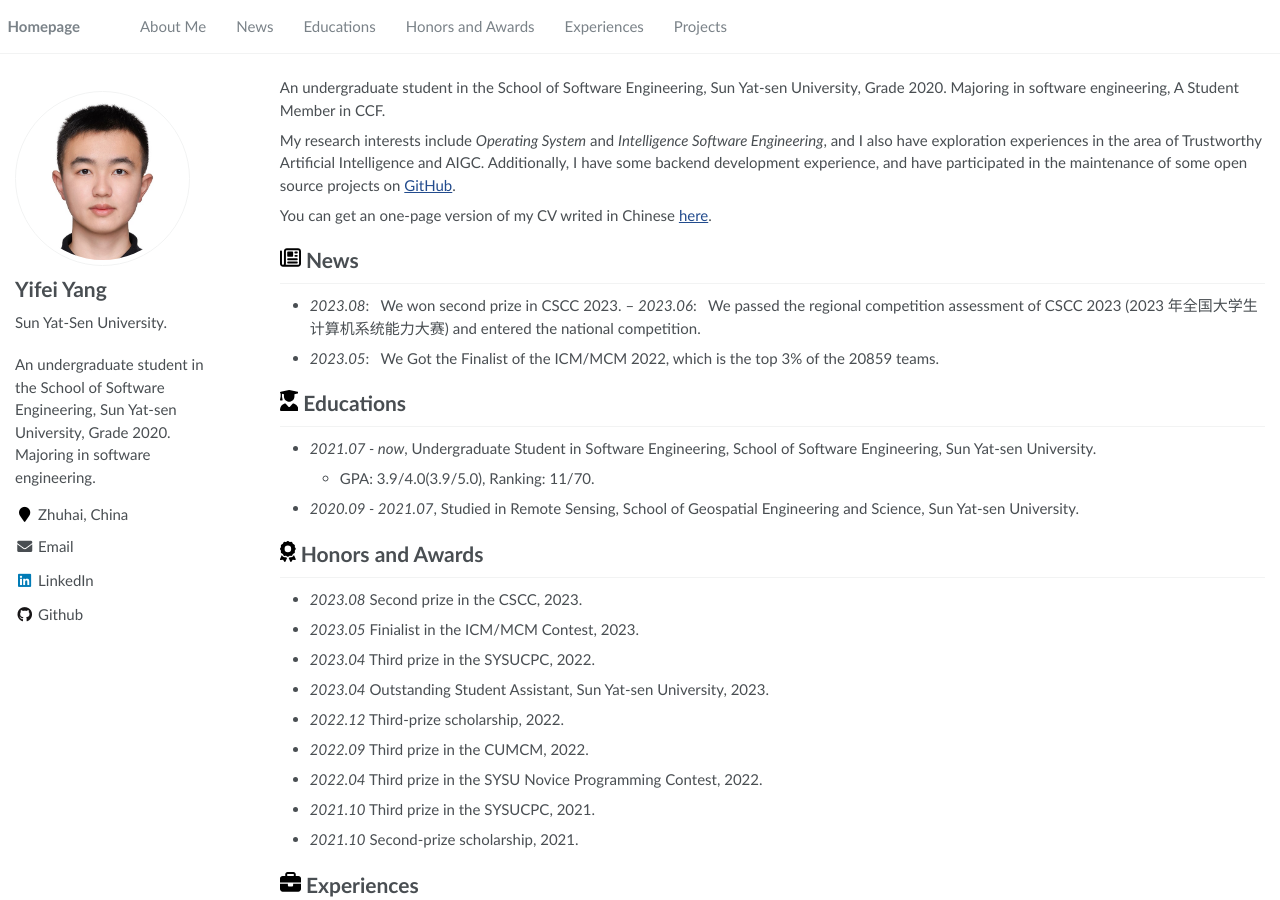
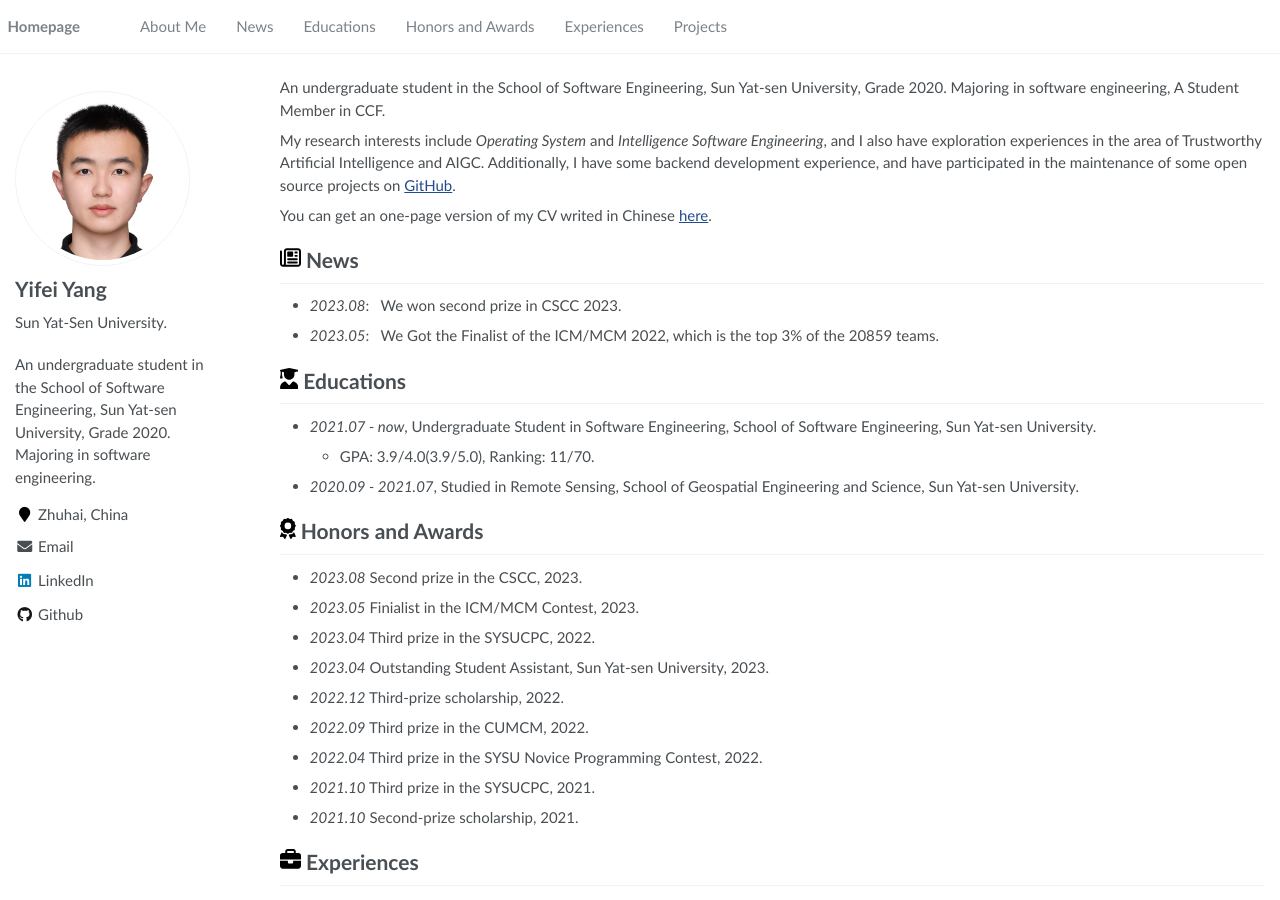
Before and after one commit to NorthSecond/Profile, a Jekyll site: the page built from _pages/about.md, in a window 1280 px wide and 900 px high. Built offline with Jekyll 4.4.1, drawn with Linux system fonts in a browser that asks for light colours; comment, search, counter and statistics services are not loaded.

Commit message:
update news

```diff
--- a/_pages/about.md
+++ b/_pages/about.md
@@ -26,7 +26,6 @@ You can get an one-page version of my CV writed in Chinese <a href="./assets/pdf
 # <svg xmlns="http://www.w3.org/2000/svg" height="1em" viewBox="0 0 512 512"><!--! Font Awesome Free 6.4.0 by @fontawesome - https://fontawesome.com License - https://fontawesome.com/license (Commercial License) Copyright 2023 Fonticons, Inc. --><path d="M168 80c-13.3 0-24 10.7-24 24V408c0 8.4-1.4 16.5-4.1 24H440c13.3 0 24-10.7 24-24V104c0-13.3-10.7-24-24-24H168zM72 480c-39.8 0-72-32.2-72-72V112C0 98.7 10.7 88 24 88s24 10.7 24 24V408c0 13.3 10.7 24 24 24s24-10.7 24-24V104c0-39.8 32.2-72 72-72H440c39.8 0 72 32.2 72 72V408c0 39.8-32.2 72-72 72H72zM176 136c0-13.3 10.7-24 24-24h96c13.3 0 24 10.7 24 24v80c0 13.3-10.7 24-24 24H200c-13.3 0-24-10.7-24-24V136zm200-24h32c13.3 0 24 10.7 24 24s-10.7 24-24 24H376c-13.3 0-24-10.7-24-24s10.7-24 24-24zm0 80h32c13.3 0 24 10.7 24 24s-10.7 24-24 24H376c-13.3 0-24-10.7-24-24s10.7-24 24-24zM200 272H408c13.3 0 24 10.7 24 24s-10.7 24-24 24H200c-13.3 0-24-10.7-24-24s10.7-24 24-24zm0 80H408c13.3 0 24 10.7 24 24s-10.7 24-24 24H200c-13.3 0-24-10.7-24-24s10.7-24 24-24z"/></svg> News
 
 - *2023.08*: &nbsp; We won second prize in CSCC 2023.
--- *2023.06*: &nbsp; We passed the regional competition assessment of CSCC 2023 (2023 年全国大学生计算机系统能力大赛) and entered the national competition.
 - *2023.05*: &nbsp; We Got the Finalist of the ICM/MCM 2022, which is the top 3% of the 20859 teams.
 
 <!-- # 📝 Publications
```
